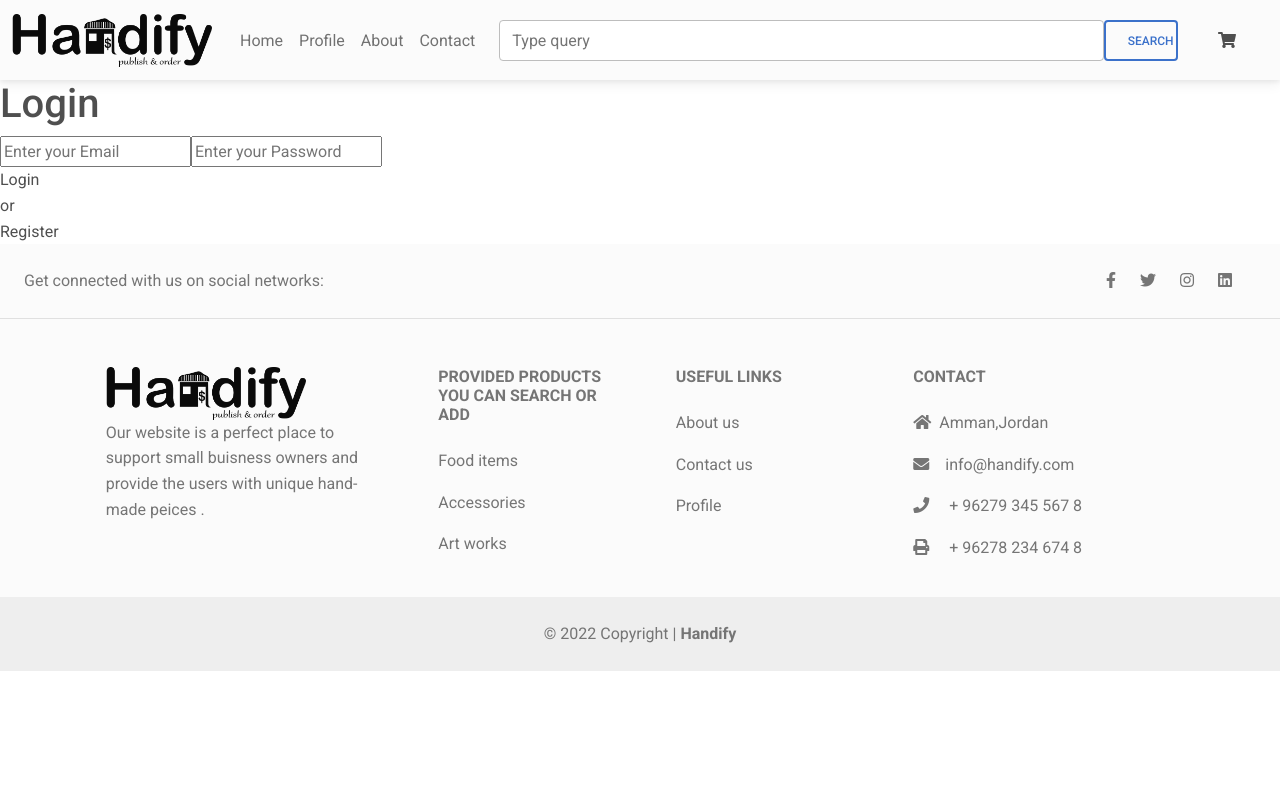
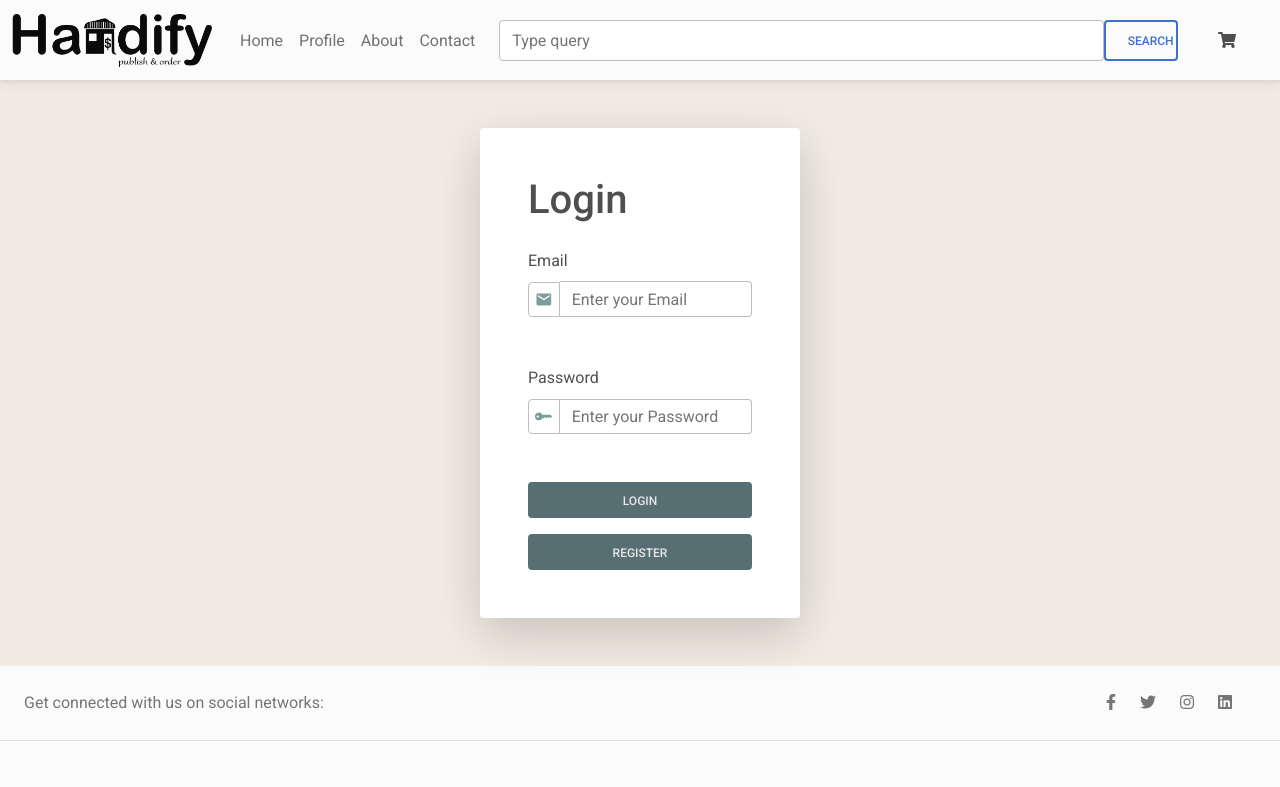
Before and after one commit to Beyond-the-Obvious/Handify-frontend, a React (Create React App) app: page /Profile in a window 1280 px wide. Shown: the top 787 px of the page. Built offline with nearby package versions, Linux system fonts and the light colour scheme.

Commit message:
login & register with css

```diff
--- a/src/Login/login.js
+++ b/src/Login/login.js
@@ -1,14 +1,17 @@
-import React, {useState} from "react"
+import React, { useState } from "react"
 import axios from "axios"
 import { useNavigate } from "react-router-dom"
+import { BsKeyFill } from "react-icons/bs"
+import { MdEmail } from "react-icons/md"
+import "../css/loginNew.css"
 
-const Login = ({ setLoginUser}) => {
+const Login = ({ setLoginUser }) => {
 
     const navigate = useNavigate()
 
-    const [ user, setUser] = useState({
-        email:"",
-        password:""
+    const [user, setUser] = useState({
+        email: "",
+        password: ""
     })
 
     const handleChange = e => {
@@ -21,21 +24,41 @@
 
     const login = () => {
         axios.post(`${process.env.REACT_APP_HEROKU}/login`, user)
-        .then(res => {
-            alert(res.data.message)
-            setLoginUser(res.data.user)
-            navigate("/")
-        })
+            .then(res => {
+                alert(res.data.message)
+                setLoginUser(res.data.user)
+                console.log("res.data.user", res.data.user);
+                navigate("/")
+            })
     }
 
     return (
-        <div className="login">
-            <h1>Login</h1>
-            <input type="text" name="email" value={user.email} onChange={handleChange} placeholder="Enter your Email"></input>
-            <input type="password" name="password" value={user.password} onChange={handleChange}  placeholder="Enter your Password" ></input>
-            <div className="button" onClick={login}>Login</div>
-            <div>or</div>
-            <div className="button" onClick={() => navigate("/register")}>Register</div>
+        <div className="login-body">
+            <div className="d-flex justify-content-center align-items-center h-75">
+                <div className=" mt-5 mb-5 ms-5 me-5 w-25 shadow-lg p-5 mb-5 bg-white rounded">
+                    <h1 className="mb-4">Login</h1>
+                    <div className="d-flex flex-column gap-5">
+                        <div>
+                            <label className="mb-2" htmlFor="email">Email</label>
+                            <div className="d-flex justify-content-start align-items-center">
+                                <MdEmail className="loginSvg" />
+                                <input className="form-control loginInput" type="text" name="email" value={user.email} onChange={handleChange} placeholder="Enter your Email"></input>
+                            </div>
+                        </div>
+                        <div>
+                            <label className="mb-2" htmlFor="password">Password</label>
+                            <div className="d-flex justify-content-start align-items-center">
+                                <BsKeyFill className="loginSvg" />
+                                <input className="form-control loginInput" type="password" name="password" value={user.password} onChange={handleChange} placeholder="Enter your Password" ></input>
+                            </div>
+                        </div>
+                    </div>
+                    <div className="d-flex flex-column justify-content-between gap-3 mt-5">
+                        <div className="btn btn-light login-btns" onClick={login}>Login</div>
+                        <div className="btn btn-light login-btns" onClick={() => navigate("/register")}>Register</div>
+                    </div>
+                </div>
+            </div>
         </div>
     )
 }
--- a/src/Login/register.js
+++ b/src/Login/register.js
@@ -1,15 +1,16 @@
 import React, { useState } from "react"
 import axios from "axios"
 import { useNavigate } from "react-router-dom"
+import "../css/registerNew.css"
 
 const Register = () => {
 
     const navigate = useNavigate()
 
-    const [ user, setUser] = useState({
+    const [user, setUser] = useState({
         name: "",
-        email:"",
-        password:"",
+        email: "",
+        password: "",
         reEnterPassword: ""
     })
 
@@ -23,12 +24,12 @@
 
     const register = () => {
         const { name, email, password, reEnterPassword } = user
-        if( name && email && password && (password === reEnterPassword)){
+        if (name && email && password && (password === reEnterPassword)) {
             axios.post(`${process.env.REACT_APP_HEROKU}/register`, user)
-            .then( res => {
-                alert(res.data.message)
-                navigate("/login")
-            })
+                .then(res => {
+                    alert(res.data.message)
+                    navigate("/login")
+                })
         } else {
             alert("invlid input")
         }
@@ -36,16 +37,42 @@
     }
 
     return (
-        <div className="register">
-            {console.log("User", user)}
-            <h1>Register</h1>
-            <input type="text" name="name" value={user.name} placeholder="Your Name" onChange={ handleChange }></input>
-            <input type="text" name="email" value={user.email} placeholder="Your Email" onChange={ handleChange }></input>
-            <input type="password" name="password" value={user.password} placeholder="Your Password" onChange={ handleChange }></input>
-            <input type="password" name="reEnterPassword" value={user.reEnterPassword} placeholder="Re-enter Password" onChange={ handleChange }></input>
-            <div className="button" onClick={register} >Register</div>
-            <div>or</div>
-            <div className="button" onClick={() => navigate("/login")}>Login</div>
+        <div className="register-body">
+            <div className="d-flex justify-content-center align-items-center h-100">
+                <div className="register mt-5 mb-5 ms-5 me-5 w-25 shadow-lg p-5 mb-5 bg-white rounded">
+                    <h1 className="mb-4">Register</h1>
+                    <div className="d-flex flex-column gap-5">
+                        <div>
+                            <label className="mb-2" htmlFor="name">Name</label>
+                            <div className="d-flex justify-content-start align-items-center">
+                                <input className="form-control" type="text" name="name" value={user.name} placeholder="Your Name" onChange={handleChange}></input>
+                            </div>
+                        </div>
+                        <div>
+                            <label className="mb-2" htmlFor="email">Email</label>
+                            <div className="d-flex justify-content-start align-items-center">
+                                <input className="form-control" type="text" name="email" value={user.email} placeholder="Your Email" onChange={handleChange}></input>
+                            </div>
+                        </div>
+                        <div>
+                            <label className="mb-2" htmlFor="password">Password</label>
+                            <div className="d-flex justify-content-start align-items-center">
+                                <input className="form-control" type="password" name="password" value={user.password} placeholder="Your Password" onChange={handleChange}></input>
+                            </div>
+                        </div>
+                        <div>
+                            <label className="mb-2" htmlFor="reEnterPassword">Confirm Password</label>
+                            <div className="d-flex justify-content-start align-items-center">
+                                <input className="form-control" type="password" name="reEnterPassword" value={user.reEnterPassword} placeholder="Re-enter Password" onChange={handleChange}></input>
+                            </div>
+                        </div>
+                    </div>
+                    <div className="d-flex flex-column justify-content-between gap-3 mt-5">
+                        <div className=" btn btn-light register-btns" onClick={register} >Register</div>
+                        <div className=" btn btn-light register-btns" onClick={() => navigate("/login")}>Login</div>
+                    </div>
+                </div>
+            </div>
         </div>
     )
 }
--- /dev/null
+++ b/src/css/loginNew.css
@@ -0,0 +1,29 @@
+.login-btns{
+    color: #e8e8e8 !important;
+    background-color: #576F72 !important;
+}
+
+.login-btns:hover{
+    color: #4f4f4f !important;
+    background-color: #7D9D9C !important;
+}
+
+.loginSvg{
+    border: solid 1px #bdbdbd;
+    border-bottom-left-radius: .25rem;
+    border-top-left-radius: .25rem;
+    border-right: solid 1px #bdbdbd;
+    font-size: 35px;
+    padding: 6px;
+    color:#7D9D9C
+}
+
+.loginInput{
+    border-left: none !important;
+    border-bottom-left-radius: 0 !important;
+    border-top-left-radius: 0 !important;
+}
+
+.login-body{
+    background-color:#F0EBE3 ;
+}
--- /dev/null
+++ b/src/css/registerNew.css
@@ -0,0 +1,13 @@
+.register-btns{
+    color: #e8e8e8 !important;
+    background-color: #576F72 !important;
+}
+
+.register-btns:hover{
+    color: #4f4f4f !important;
+    background-color: #7D9D9C !important;
+}
+
+.register-body{
+    background-color:#F0EBE3 ;
+}
```
